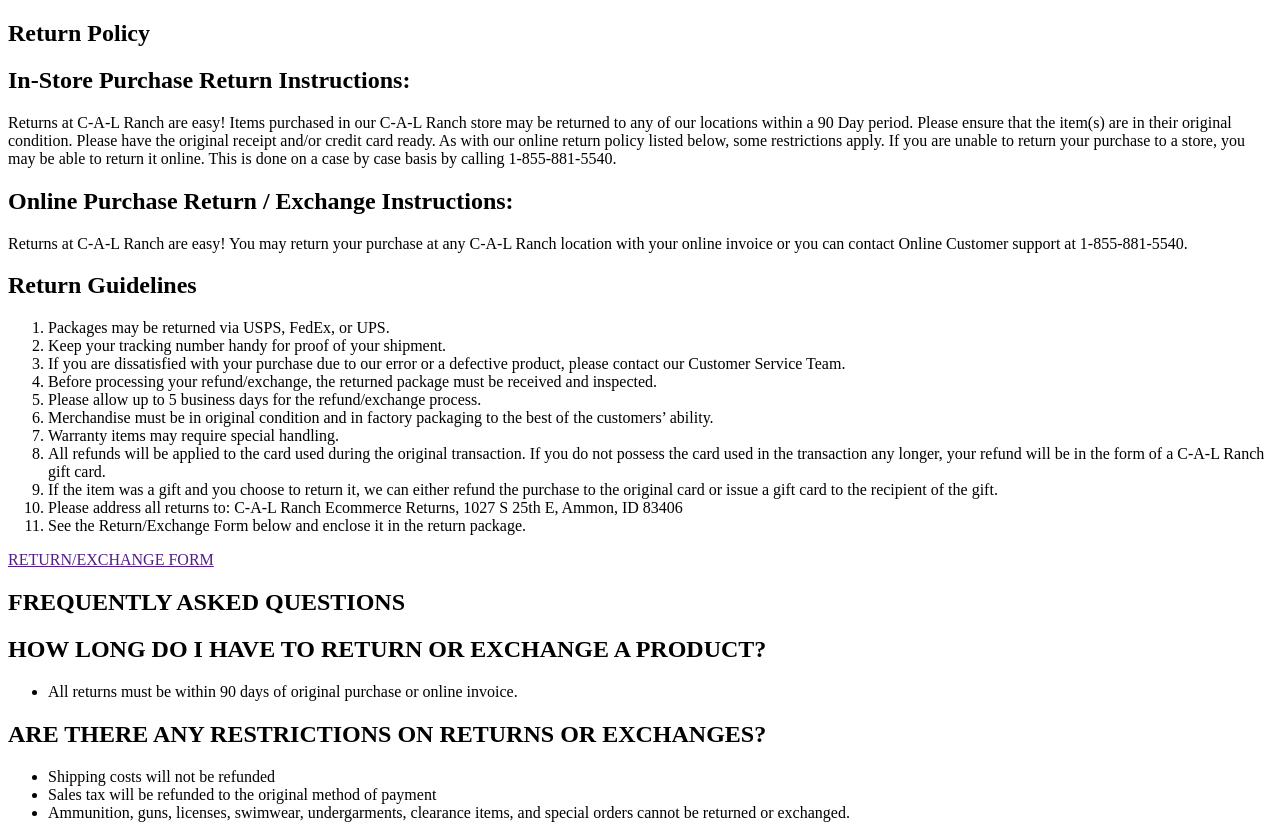
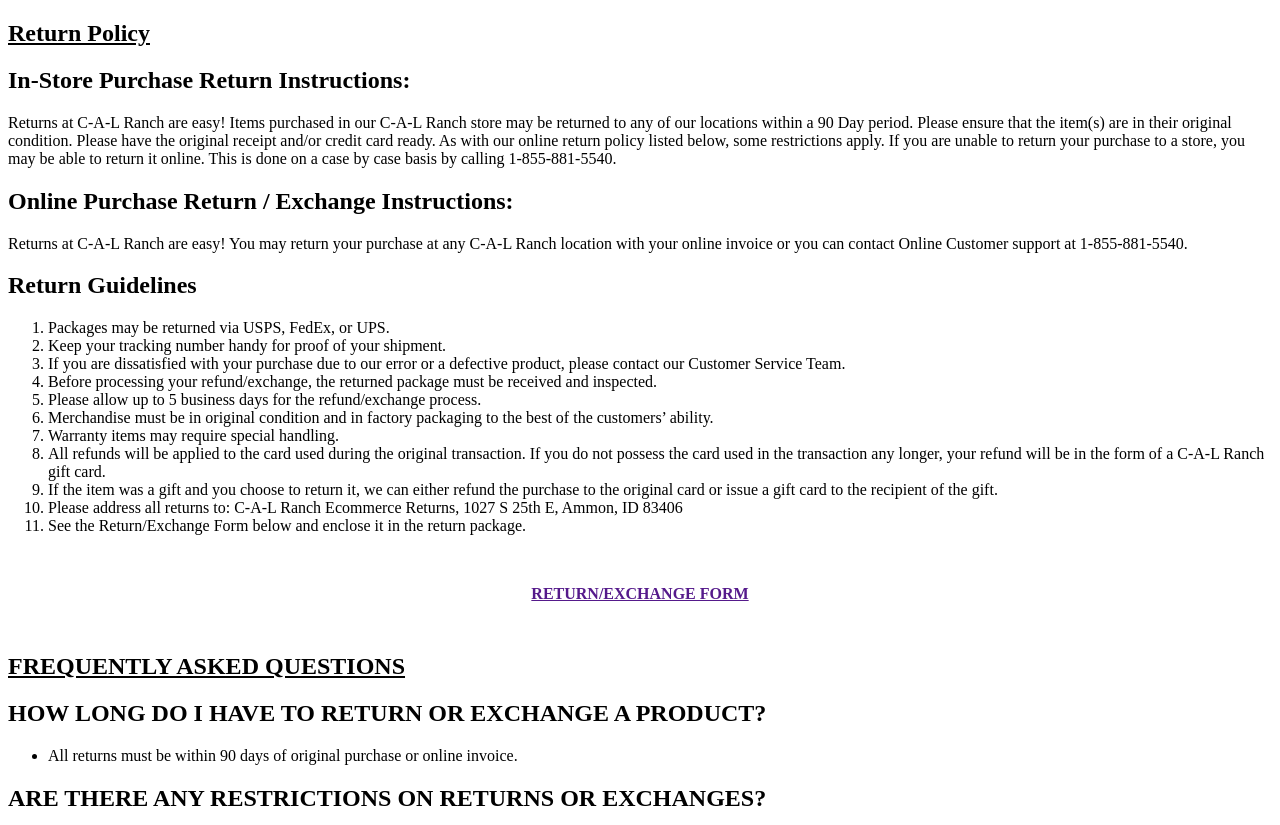
Before and after one commit to pconricode/returns, a plain HTML site: page index.html in a window 1280 px wide. Shown: the top 825 px of the page. Drawn offline with Linux system fonts and the light colour scheme.

Commit message:
updated html and css

```diff
--- a/index.html
+++ b/index.html
@@ -3,11 +3,14 @@
 <head>
     <meta charset="UTF-8">
     <meta name="viewport" content="width=device-width, initial-scale=1.0">
+    <link rel="stylesheet" href="styles/index.css">
     <title>Returns</title>
 </head>
 <body>
     <div>
+        <div class="underline">
             <h2>Return Policy</h2>
+        </div>
 
         <h2>In-Store Purchase Return Instructions:</h2>
 
@@ -19,6 +22,7 @@
 
         <h2>Return Guidelines</h2>
 
+        <div>
             <ol>
                 <li>
                     Packages may be returned via USPS, FedEx, or UPS.
@@ -54,14 +58,19 @@
                     See the Return/Exchange Form below and enclose it in the return package.
                 </li>
             </ol>
+        </div>
 
 
 
+        <div class="link">
             <a href="">RETURN/EXCHANGE FORM</a>
+        </div>
 
 
 
+        <div class="underline">
             <h2>FREQUENTLY ASKED QUESTIONS</h2>
+        </div>
 
         <h2>HOW LONG DO I HAVE TO RETURN OR EXCHANGE A PRODUCT? </h2>
 
--- a/styles/index.css
+++ b/styles/index.css
@@ -0,0 +1,10 @@
+
+.link {
+    text-align: center;
+    font-weight: 700;
+    margin: 50px 0;
+}
+
+.underline {
+    text-decoration: underline;
+}
```
Lines whose indentation alone changed are shown as unchanged.
